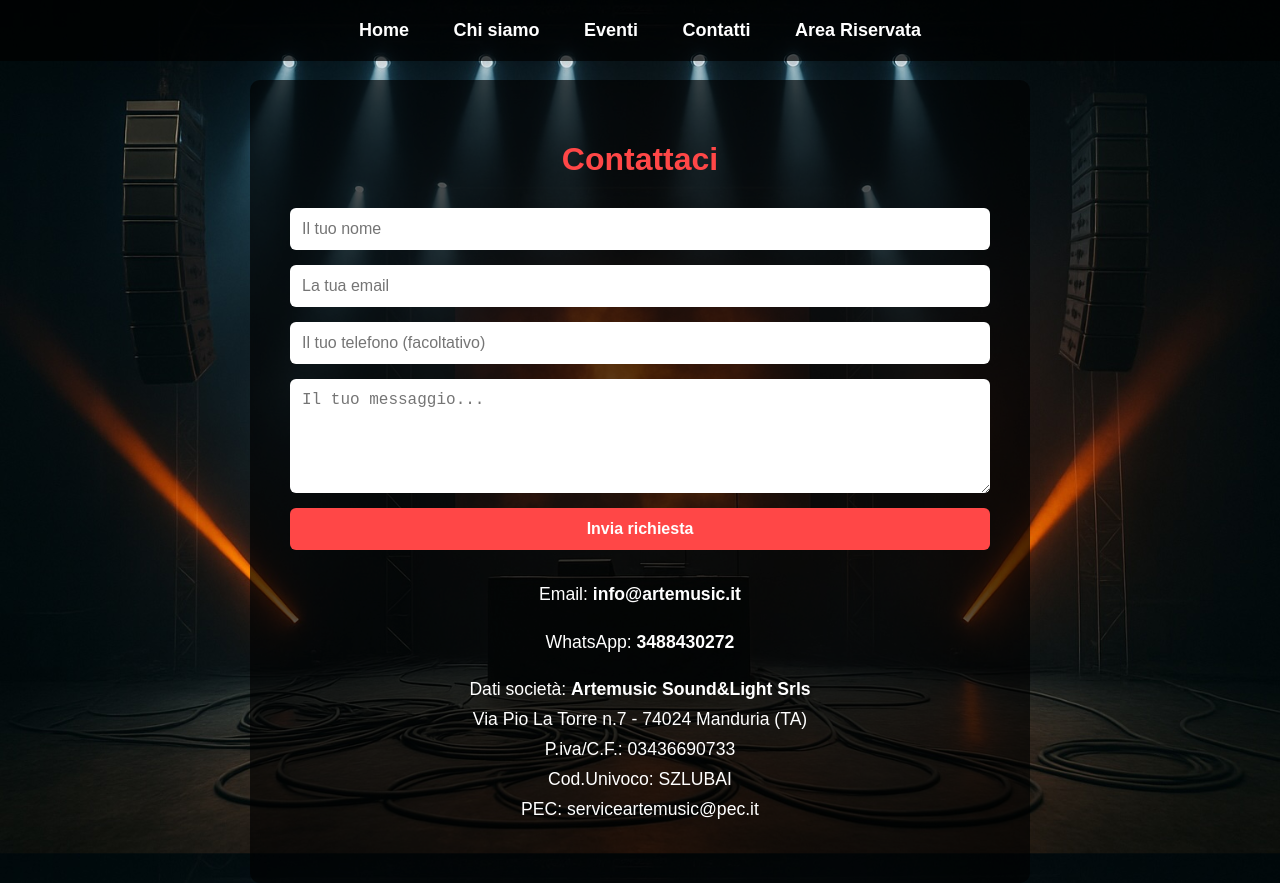
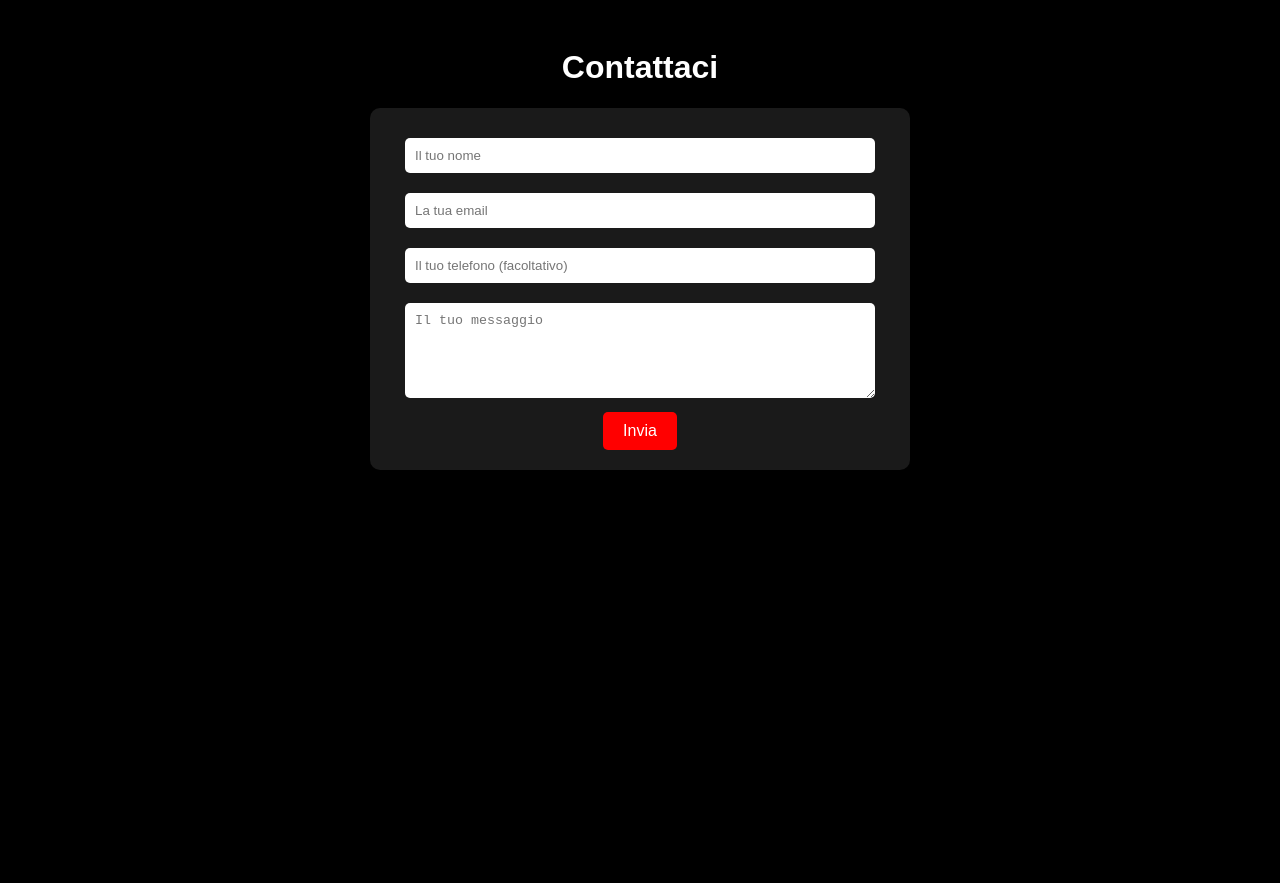
Before and after one commit to artemusic/sound-light, a plain HTML site: page contatti.html in a window 1280 px wide. After the commit the page ends 800 px from the top, so only its background shows below. Drawn offline with Linux system fonts and the light colour scheme.

Commit message:
Update contatti.html

```diff
--- a/contatti.html
+++ b/contatti.html
@@ -3,137 +3,82 @@
 <head>
   <meta charset="UTF-8">
   <meta name="viewport" content="width=device-width, initial-scale=1.0">
-  <title>Contatti - ARTEMUSIC</title>
-  <script src="https://cdn.jsdelivr.net/npm/emailjs-com@2/dist/email.min.js"></script>
+  <title>Contattaci</title>
+  <script src="https://cdn.emailjs.com/dist/email.min.js"></script>
+  <script>
+    (function(){
+      emailjs.init('1fU7xLDeJ2qGXbsNT'); // QUI la tua Public Key
+    })();
+  </script>
   <style>
     body {
-      margin: 0;
+      background-color: black;
+      color: white;
       font-family: Arial, sans-serif;
-      background: url('bg2.jpg') no-repeat center center fixed;
-      background-size: cover;
-      color: white;
-      min-height: 100vh;
-      padding-top: 80px;
-    }
-    nav {
-      position: fixed;
-      top: 0;
-      width: 100%;
-      background: rgba(0, 0, 0, 0.7);
-      padding: 20px 0;
       text-align: center;
-      z-index: 1000;
-    }
-    nav a {
-      margin: 0 20px;
-      color: white;
-      text-decoration: none;
-      font-weight: bold;
-      font-size: 18px;
-    }
-    .content {
-      max-width: 700px;
-      margin: auto;
-      padding: 40px;
-      background: rgba(0, 0, 0, 0.65);
-      border-radius: 10px;
-      text-align: center;
-    }
-    h1 {
-      color: #ff4747;
-      margin-bottom: 30px;
+      padding: 20px;
     }
     form {
-      display: flex;
-      flex-direction: column;
-      gap: 15px;
+      max-width: 500px;
+      margin: auto;
+      background: rgba(255, 255, 255, 0.1);
+      padding: 20px;
+      border-radius: 10px;
     }
     input, textarea {
-      padding: 12px;
+      width: 90%;
+      padding: 10px;
+      margin: 10px 0;
+      border: none;
+      border-radius: 5px;
+    }
+    button {
+      padding: 10px 20px;
+      border: none;
+      background-color: red;
+      color: white;
       font-size: 16px;
-      border-radius: 6px;
-      border: none;
-    }
-    input[type="submit"] {
-      background-color: #ff4747;
-      color: white;
-      font-weight: bold;
+      border-radius: 5px;
       cursor: pointer;
     }
-    #loader {
-      display: none;
-      margin: 20px auto;
-      border: 6px solid #f3f3f3;
-      border-top: 6px solid #ff4747;
-      border-radius: 50%;
-      width: 40px;
-      height: 40px;
-      animation: spin 1s linear infinite;
-    }
-    @keyframes spin {
-      0% { transform: rotate(0deg); }
-      100% { transform: rotate(360deg); }
-    }
-    #message-success {
-      display: none;
+    #messaggio-successo {
       margin-top: 20px;
-      color: #4CAF50;
-      font-size: 1.2em;
+      color: green;
       font-weight: bold;
-    }
-    .info {
-      margin-top: 30px;
-      font-size: 1.1em;
-      line-height: 1.7;
     }
   </style>
 </head>
 <body>
-  <nav>
-    <a href="index.html">Home</a>
-    <a href="chi-siamo.html">Chi siamo</a>
-    <a href="eventi.html">Eventi</a>
-    <a href="contatti.html">Contatti</a>
-    <a href="area-riservata.html">Area Riservata</a>
-  </nav>
-  <div class="content">
+
   <h1>Contattaci</h1>
+
   <form id="contact-form">
-      <input type="text" name="nome" placeholder="Il tuo nome" required>
-      <input type="email" name="email" placeholder="La tua email" required>
-      <input type="text" name="telefono" placeholder="Il tuo telefono (facoltativo)">
-      <textarea name="messaggio" rows="5" placeholder="Il tuo messaggio..." required></textarea>
-      <input type="submit" value="Invia richiesta">
+    <input type="text" name="name" placeholder="Il tuo nome" required><br>
+    <input type="email" name="email" placeholder="La tua email" required><br>
+    <input type="text" name="phone" placeholder="Il tuo telefono (facoltativo)"><br>
+    <textarea name="message" rows="5" placeholder="Il tuo messaggio" required></textarea><br>
+    <button type="submit">Invia</button>
   </form>
-    <div id="loader"></div>
-    <div id="message-success">✅ Grazie per averci contattato! Ti risponderemo a breve.</div>
-    <div class="info">
-      <p>Email: <strong>info@artemusic.it</strong></p>
-      <p>WhatsApp: <strong>3488430272</strong></p>
-      <p>Dati società: <strong>Artemusic Sound&Light Srls</strong><br>
-      Via Pio La Torre n.7 - 74024 Manduria (TA)<br>
-      P.iva/C.F.: 03436690733<br>
-      Cod.Univoco: SZLUBAI<br>
-      PEC: serviceartemusic@pec.it</p>
-    </div>
+
+  <div id="messaggio-successo" style="display:none;">
+    Grazie per averci contattato! Ti risponderemo a breve.
   </div>
 
   <script>
-  (function(){
-    emailjs.init("1fU7xLDeJ2qGXbsNT"); // La tua Public Key EmailJS
-  })();
+    const form = document.getElementById('contact-form');
+    const messaggioSuccesso = document.getElementById('messaggio-successo');
 
-  document.getElementById('contact-form').addEventListener('submit', function(event) {
+    form.addEventListener('submit', function(event) {
       event.preventDefault();
-    document.getElementById('loader').style.display = 'block';
-    emailjs.sendForm('service_bphokc1', 'template_default', this)
+
+      emailjs.sendForm('service_bphokc1', 'template_anvfimf', this)
         .then(function() {
-        document.getElementById('loader').style.display = 'none';
-        document.getElementById('message-success').style.display = 'block';
-        document.getElementById('contact-form').reset();
+          console.log('Messaggio inviato con successo!');
+          messaggioSuccesso.style.display = 'block';
+          form.reset();
         }, function(error) {
-        document.getElementById('loader').style.display = 'none';
-        alert('Errore durante l'invio. Riprova più tardi.');
+          console.log('Errore nell’invio del messaggio...', error);
+          alert('Errore durante l’invio, riprova.');
         });
     });
   </script>
```
Lines whose indentation alone changed are shown as unchanged.
